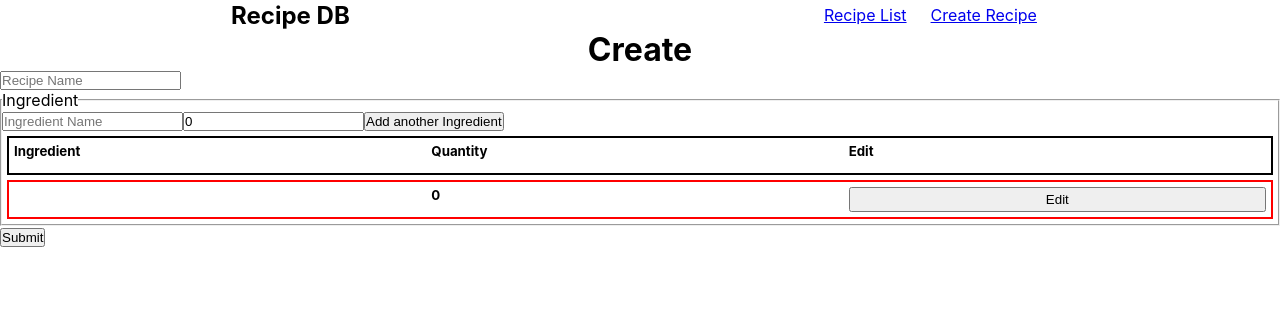
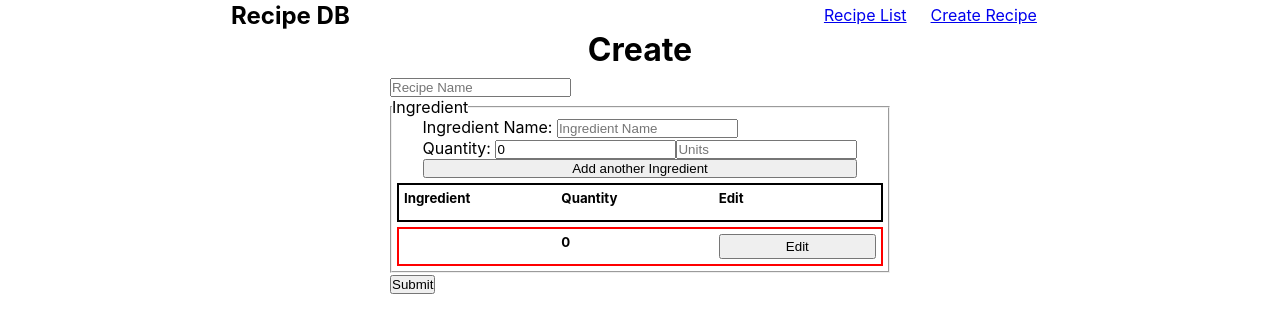
Before and after one commit to dylant135/recipes, a React (Create React App) app: page /create in a window 1280 px wide. Shown: the top 332 px of the page. Built offline with nearby package versions, Linux system fonts and the light colour scheme.

Commit message:
recipe list

```diff
--- a/src/App.css
+++ b/src/App.css
@@ -26,6 +26,12 @@ nav {
   margin: 0px 7px;
 }
 
+form {
+  width: 500px;
+  margin: auto;
+  padding: 7px;
+}
+
 .ingredient {
   display: grid;
   grid-template-columns: repeat(3, 1fr);
@@ -44,7 +50,22 @@ nav {
   padding: 5px;
 }
 
+.ingredientContainer {
+  width: fit-content;
+  margin: auto;
+  display: flex;
+  flex-direction: column;
+  justify-content: center;
+}
+
 .editbtn:hover {
   background-color: crimson;
   cursor: pointer;
 }
+
+.recipe {
+  background-color: gray;
+  border: 3px solid black;
+  width: 70vw;
+  margin: auto;
+}
--- a/src/App.tsx
+++ b/src/App.tsx
@@ -8,7 +8,8 @@ import Create from './components/Create';
 
 export type ingredientsType = {
     ingredient: string,
-    quantity: number
+    quantity: number,
+    units: string
 }
 
 export type recipeType = {
--- a/src/components/Create.tsx
+++ b/src/components/Create.tsx
@@ -11,7 +11,8 @@ export default function Create({setRecipeList}:CreateProps) {
         recipeName: '',
         ingredients: [{
             ingredient: '',
-            quantity: 0
+            quantity: 0,
+            units: ''
         }],
         directions: []
     })
@@ -28,9 +29,16 @@ export default function Create({setRecipeList}:CreateProps) {
         })
         setFormData({
             recipeName: '',
-            ingredients: [],
+            ingredients: [
+                {
+                    ingredient: '',
+                    quantity: 0,
+                    units: ''
+                }
+            ],
             directions: []
         })
+        setIngredientIndex(0)
     }
 
     function handleChange(e:React.ChangeEvent<HTMLInputElement>) {
@@ -64,7 +72,8 @@ export default function Create({setRecipeList}:CreateProps) {
         const ingredients = [...formData.ingredients]
         ingredients[ingredientIndex + 1] = {
             ingredient: '',
-            quantity: 0
+            quantity: 0,
+            units: ''
         }
         setFormData(prevState => {
             return {
@@ -86,6 +95,7 @@ export default function Create({setRecipeList}:CreateProps) {
             <Ingredient
                 ingredientName={ingredient.ingredient}
                 quantity={ingredient.quantity}
+                units={ingredient.units}
                 edit={editIngredient}
                 index={index}
                 ingredientIndex={ingredientIndex}
@@ -106,6 +116,9 @@ export default function Create({setRecipeList}:CreateProps) {
                  />
                 <fieldset>
                     <legend>Ingredient</legend>
+                    <div className="ingredientContainer">
+                        <div>
+                            <label htmlFor='ingredient'>Ingredient Name: </label>
                             <input
                                 type="text"
                                 value={formData.ingredients[ingredientIndex].ingredient}
@@ -113,6 +126,9 @@ export default function Create({setRecipeList}:CreateProps) {
                                 name='ingredient'
                                 placeholder="Ingredient Name"
                             />
+                        </div>
+                        <div>
+                            <label htmlFor='quantity'>Quantity: </label>
                             <input
                                 type="number"
                                 value={formData.ingredients[ingredientIndex].quantity}
@@ -120,7 +136,16 @@ export default function Create({setRecipeList}:CreateProps) {
                                 name='quantity'
                                 placeholder="Quantity"
                             />
+                            <input
+                                type="text"
+                                value={formData.ingredients[ingredientIndex].units}
+                                onChange={(e) => handleIngredientChange(e, ingredientIndex)}
+                                name='units'
+                                placeholder="Units"
+                            />
+                        </div>
                         <button type="button" onClick={moreIngredients}>Add another Ingredient</button>
+                    </div>
 
                     <div className="ingredient">
                         <h5>Ingredient</h5>
--- a/src/components/Ingredient.tsx
+++ b/src/components/Ingredient.tsx
@@ -3,17 +3,18 @@ import React from "react";
 type IngredientProps = {
     ingredientName: string,
     quantity: number,
+    units: string,
     index: number,
     ingredientIndex: number,
     edit: (index: number) => void
 }
 
-export default function Ingredient({ingredientName, quantity, index, ingredientIndex, edit}: IngredientProps) {
+export default function Ingredient({ingredientName, quantity, units, index, ingredientIndex, edit}: IngredientProps) {
     console.log(ingredientIndex)
     return (
         <div className={index === ingredientIndex ? 'activeIngredient' : 'ingredient'}>
             <h4>{ingredientName}</h4>
-            <h5>{quantity}</h5>
+            <h5>{quantity + ' ' + units}</h5>
             <button type="button" className="editbtn" onClick={() => edit(index)}>Edit</button>
         </div>
     )
--- a/src/components/List.tsx
+++ b/src/components/List.tsx
@@ -1,5 +1,6 @@
 import React from "react";
 import { recipeType } from "../App";
+import Recipe from "./Recipe";
 
 type ListProps = {
     recipeList: recipeType[]
@@ -8,7 +9,10 @@ type ListProps = {
 export default function List({recipeList}:ListProps) {
     const displayList = recipeList.map(r => {
         return (
-            r.recipeName
+            <Recipe
+                recipeName={r.recipeName}
+                ingredients={r.ingredients}
+            />
         )
     })
     return (
--- /dev/null
+++ b/src/components/Recipe.tsx
@@ -0,0 +1,25 @@
+import React from "react";
+import { ingredientsType } from "../App";
+
+type RecipeProps = {
+    recipeName: string,
+    ingredients: ingredientsType[]
+}
+
+export default function Recipe({recipeName, ingredients}: RecipeProps) {
+    const displayIngredients = ingredients.map(ingredient => {
+        return (
+            <div>
+                <h3>{ingredient.ingredient}</h3>
+                <h3>{ingredient.quantity + ' ' + ingredient.units}</h3>
+            </div>
+        )
+    })
+    return (
+        <div className="recipe">
+            <h2 className="center">{recipeName}</h2>
+            <h3 className="center">Ingredients</h3>
+            {displayIngredients}
+        </div>
+    )
+}
```
Lines whose indentation alone changed are shown as unchanged.
